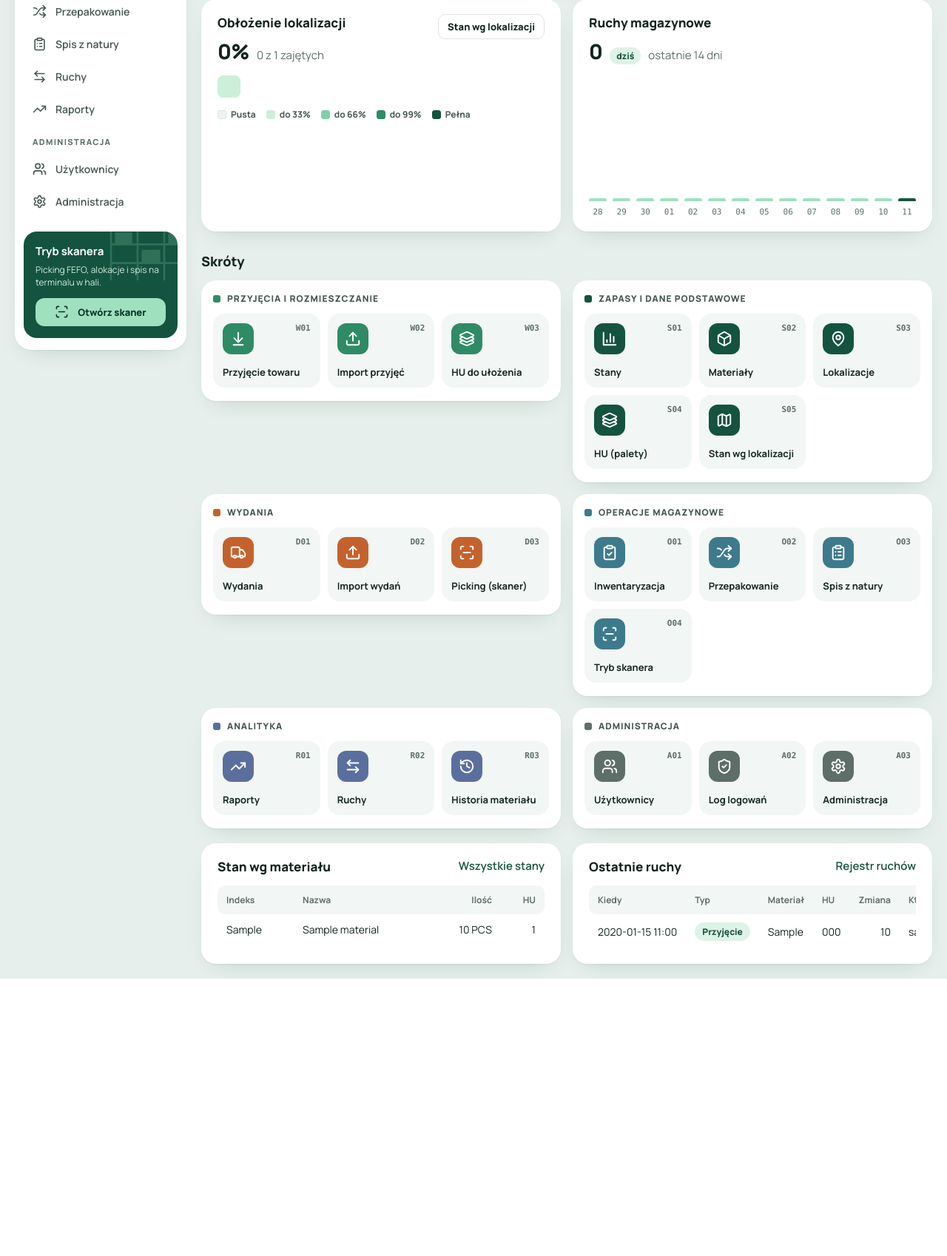
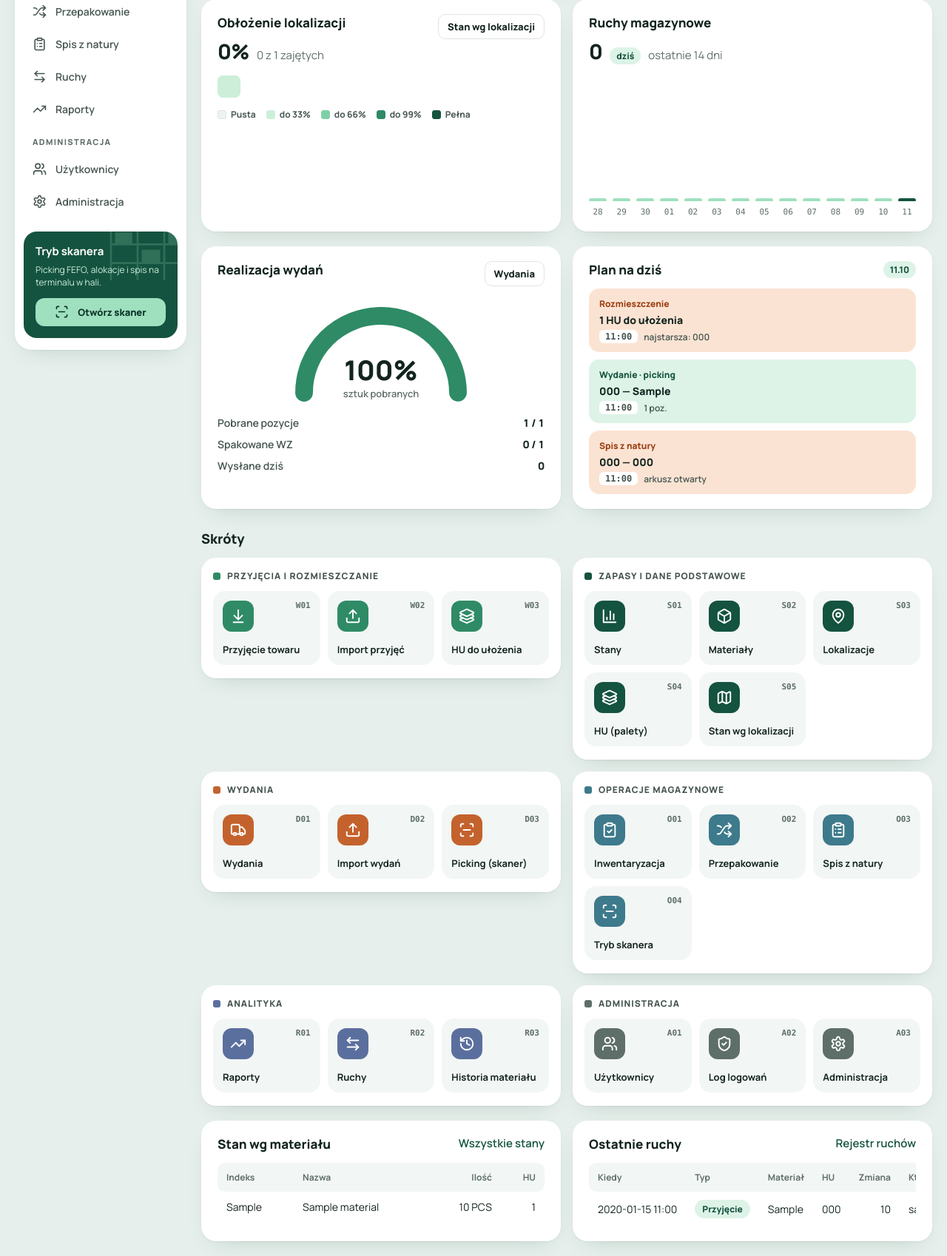
Before and after one commit to TomaszWu14/mini-WMS, a Django app: page / in a window 1280 px wide. Shown: the part 520-2218 px from the top of the page at 74% size. Before the commit the page ends 1843 px from the top, so only its background shows below. Run offline with Django 5.2, Linux system fonts and the light colour scheme; a user stored in the database is signed in; data comes from the database, SQL or seed files in the repository; tables that the repository leaves empty hold one stand-in row (values such as "Sample post").

Commit message:
feat(dashboard): realizacja wydań i plan na dziś
- Realizacja wydań: półokrągły wskaźnik pobranych sztuk dla wydań w toku
  (niewysłanych oraz wysłanych dziś), pozycje pobrane, spakowane WZ.
- Plan na dziś: kolejka zadań ze stanów w bazie — HU do ułożenia,
  picking, pakowanie i wysyłka WZ, otwarte arkusze spisu; linki do szczegółów.

Co-Authored-By: Claude Opus 5.5 <noreply@anthropic.com>
Claude-Session: https://claude.ai/code/session_01FYUepwuLBhQtnaihjJLx5V

```diff
--- a/warehouse/static/warehouse/style.css
+++ b/warehouse/static/warehouse/style.css
@@ -454,3 +454,30 @@ ul.radio label { display: inline; font-weight: 600; }
 .mv-ALOKACJA, .mv-PRZESUNIECIE { background: var(--field); color: var(--ink-2); }
 .mv-KOREKTA { background: var(--warn-bg); color: var(--warn); }
 .mv-PRZEPAKOWANIE { background: #ece8f6; color: #4b3a8c; }
+
+/* Realizacja wydań — półokrągły wskaźnik */
+.gauge { display: flex; justify-content: center; }
+.gauge svg { width: 100%; max-width: 260px; height: auto; }
+.gauge-num { font-family: inherit; font-weight: 800; font-size: 34px; fill: var(--ink); }
+.gauge-cap { font-family: inherit; font-weight: 600; font-size: 12px; fill: var(--muted); }
+.stat-list { margin: 14px 0 0; display: flex; flex-direction: column; gap: 10px; font-size: 14px; }
+.stat-list div { display: flex; justify-content: space-between; gap: 12px; }
+.stat-list dt { color: var(--ink-2); font-weight: 600; }
+.stat-list dd { margin: 0; font-weight: 800; font-variant-numeric: tabular-nums; }
+
+/* Plan na dziś — kolejka zadań */
+.plan { list-style: none; margin: 0; padding: 0; display: flex; flex-direction: column; gap: 10px; }
+.plan-item {
+  display: flex; flex-direction: column; gap: 4px;
+  padding: 12px 14px; border-radius: 14px;
+  background: var(--mint-soft); color: var(--ink);
+}
+.plan-item:hover { text-decoration: none; color: var(--ink); box-shadow: inset 0 0 0 2px var(--emerald); }
+.plan-item strong { font-size: 14px; font-weight: 800; }
+.plan-tag { font-size: 12px; font-weight: 800; color: var(--brand); }
+.plan-meta { display: flex; align-items: center; gap: 8px; font-size: 12px; font-weight: 600; color: var(--ink-2); }
+.plan-time { font-family: var(--mono); padding: 2px 8px; border-radius: 6px; background: var(--card); }
+.plan-pack, .plan-ship { background: var(--field); }
+.plan-pack .plan-tag, .plan-ship .plan-tag { color: var(--ink-2); }
+.plan-alert, .plan-count { background: var(--warn-bg); }
+.plan-alert .plan-tag, .plan-count .plan-tag { color: var(--warn); }
--- a/warehouse/templates/warehouse/dashboard.html
+++ b/warehouse/templates/warehouse/dashboard.html
@@ -51,6 +51,54 @@
     <div class="bars-axis">
       {% for d in movement_days %}<span>{{ d.day|date:"d" }}</span>{% endfor %}
     </div>
+  </section>
+</div>
+
+<div class="dash-grid">
+  <section class="panel" aria-labelledby="progress-title">
+    <div class="panel-head">
+      <h2 id="progress-title">Realizacja wydań</h2>
+      <a class="btn btn-secondary btn-sm" href="{% url 'issue_list' %}">Wydania</a>
+    </div>
+    {% if issue_progress %}
+    <div class="gauge">
+      <svg viewBox="0 0 240 136" role="img" aria-label="Pobrano {{ issue_progress.pct }}% sztuk z wydań w toku">
+        <path d="M24 120 A96 96 0 0 1 216 120" pathLength="100" fill="none" stroke="#e6efeb" stroke-width="22" stroke-linecap="round"/>
+        {% if issue_progress.pct %}<path d="M24 120 A96 96 0 0 1 216 120" pathLength="100" fill="none" stroke="#2e8b66" stroke-width="22" stroke-linecap="round" stroke-dasharray="{{ issue_progress.pct }} 100"/>{% endif %}
+        <text x="120" y="104" text-anchor="middle" class="gauge-num">{{ issue_progress.pct }}%</text>
+        <text x="120" y="126" text-anchor="middle" class="gauge-cap">sztuk pobranych</text>
+      </svg>
+    </div>
+    <dl class="stat-list">
+      <div><dt>Pobrane pozycje</dt><dd>{{ issue_progress.lines_done }} / {{ issue_progress.lines_total }}</dd></div>
+      <div><dt>Spakowane WZ</dt><dd>{{ issue_progress.packed }} / {{ issue_progress.docs }}</dd></div>
+      <div><dt>Wysłane dziś</dt><dd>{{ issue_progress.shipped_today }}</dd></div>
+    </dl>
+    {% else %}
+    <p class="muted">Brak wydań w toku.</p>
+    {% endif %}
+  </section>
+
+  <section class="panel" aria-labelledby="plan-title">
+    <div class="panel-head">
+      <h2 id="plan-title">Plan na dziś</h2>
+      <span class="pill">{% now "d.m" %}</span>
+    </div>
+    {% if today_plan %}
+    <ul class="plan">
+      {% for p in today_plan %}
+      <li>
+        <a class="plan-item plan-{{ p.kind }}" href="{{ p.url }}">
+          <span class="plan-tag">{{ p.tag }}</span>
+          <strong>{{ p.title }}</strong>
+          <span class="plan-meta"><span class="plan-time">{{ p.time|time:"H:i" }}</span>{{ p.meta }}</span>
+        </a>
+      </li>
+      {% endfor %}
+    </ul>
+    {% else %}
+    <p class="muted">Nic nie czeka — wszystkie zadania zamknięte.</p>
+    {% endif %}
   </section>
 </div>
 
--- a/warehouse/views.py
+++ b/warehouse/views.py
@@ -10,6 +10,7 @@ from django.db.models import Count, Q, Sum
 from django.db.models.functions import TruncDate
 from django.http import Http404, HttpResponse, HttpResponseForbidden
 from django.shortcuts import get_object_or_404, redirect, render
+from django.urls import reverse
 from django.utils import timezone
 
 from . import services
@@ -92,6 +93,8 @@ def dashboard(request):
         ),
         "location_heat": _location_heat(),
         "movement_days": _movement_days(today),
+        "issue_progress": _issue_progress(today),
+        "today_plan": _today_plan(),
     }
     if context["location_count"]:
         context["occupancy_pct"] = round(
@@ -139,6 +142,100 @@ def _location_heat():
             }
         )
     return cells
+
+
+def _issue_progress(today):
+    """Realizacja wydań w toku: dokumenty niewysłane oraz wysłane dzisiaj.
+
+    `pct` to udział pobranych sztuk w żądanych (nadwyżki pozycji nie liczą się
+    ponad 100%), `lines_done` — pozycje pobrane w całości.
+    """
+    docs = IssueDocument.objects.filter(
+        ~Q(status=IssueStatus.WYSLANY) | Q(shipped_at__date=today)
+    )
+    lines = IssueLine.objects.filter(document__in=docs).values_list(
+        "requested_qty", "picked_qty"
+    )
+    requested = picked = lines_done = 0
+    for req, got in lines:
+        requested += req
+        picked += min(req, got)
+        lines_done += got >= req
+    doc_count = docs.count()
+    if not doc_count:
+        return None
+    return {
+        "pct": round(100 * picked / requested) if requested else 0,
+        "lines_done": lines_done,
+        "lines_total": len(lines),
+        "packed": docs.filter(
+            status__in=[IssueStatus.SPAKOWANY, IssueStatus.WYSLANY]
+        ).count(),
+        "docs": doc_count,
+        "shipped_today": docs.filter(status=IssueStatus.WYSLANY).count(),
+    }
+
+
+PLAN_MAX_ITEMS = 6
+
+# Kolejność kroków na hali: najpierw picking, potem pakowanie i wysyłka.
+_PLAN_STEPS = [
+    (IssueStatus.OTWARTY, "Wydanie · picking", "pick"),
+    (IssueStatus.ZREALIZOWANY, "Wydanie · pakowanie", "pack"),
+    (IssueStatus.SPAKOWANY, "Wydanie · wysyłka", "ship"),
+]
+
+
+def _today_plan():
+    """Kolejka zadań na dziś wyliczona ze stanów dokumentów i palet."""
+    items = []
+    hu_waiting = HandlingUnit.objects.filter(status=HUStatus.DO_ULOZENIA)
+    hu_count = hu_waiting.count()
+    if hu_count:
+        oldest = hu_waiting.order_by("created_at").first()
+        items.append(
+            {
+                "kind": "alert",
+                "tag": "Rozmieszczenie",
+                "title": f"{hu_count} HU do ułożenia",
+                "meta": f"najstarsza: {oldest.number}",
+                "time": timezone.localtime(oldest.created_at),
+                "url": reverse("hu_list") + f"?status={HUStatus.DO_ULOZENIA}",
+            }
+        )
+    for status, tag, kind in _PLAN_STEPS:
+        docs = (
+            IssueDocument.objects.filter(status=status)
+            .annotate(line_count=Count("lines"))
+            .order_by("created_at")
+        )
+        for doc in docs[:PLAN_MAX_ITEMS]:
+            items.append(
+                {
+                    "kind": kind,
+                    "tag": tag,
+                    "title": f"{doc.number}"
+                    + (f" — {doc.reference}" if doc.reference else ""),
+                    "meta": f"{doc.line_count} poz.",
+                    "time": timezone.localtime(doc.created_at),
+                    "url": reverse("issue_detail", args=[doc.pk]),
+                }
+            )
+    for sheet in StocktakeSheet.objects.filter(
+        status=StocktakeStatus.OTWARTY
+    ).select_related("location")[:PLAN_MAX_ITEMS]:
+        scope = sheet.location.code if sheet.location else "cały magazyn"
+        items.append(
+            {
+                "kind": "count",
+                "tag": "Spis z natury",
+                "title": f"{sheet.number} — {scope}",
+                "meta": "arkusz otwarty",
+                "time": timezone.localtime(sheet.created_at),
+                "url": reverse("stocktake_detail", args=[sheet.pk]),
+            }
+        )
+    return items[:PLAN_MAX_ITEMS]
 
 
 def _movement_days(today, days=14):
```
Also changed, not shown: warehouse/tests.py (+32 -0 lines), README.md.
